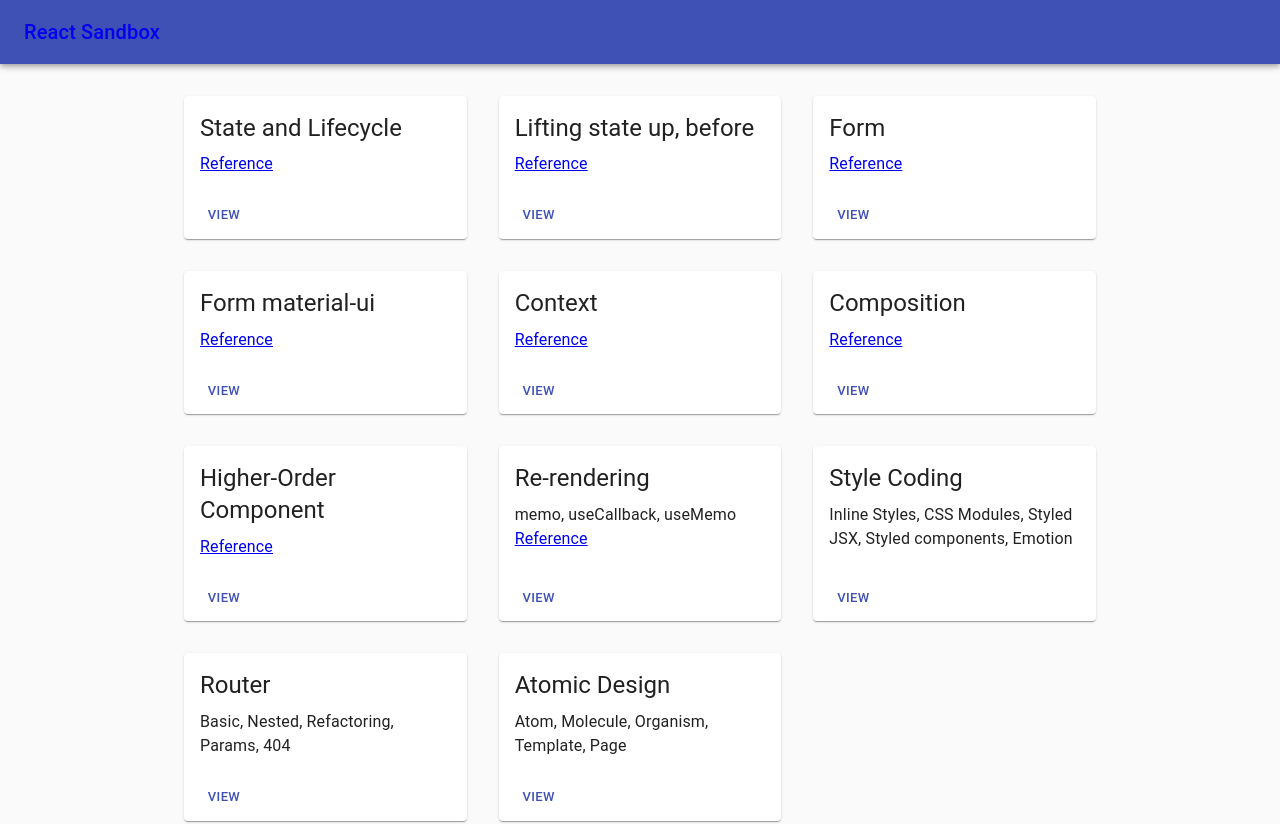
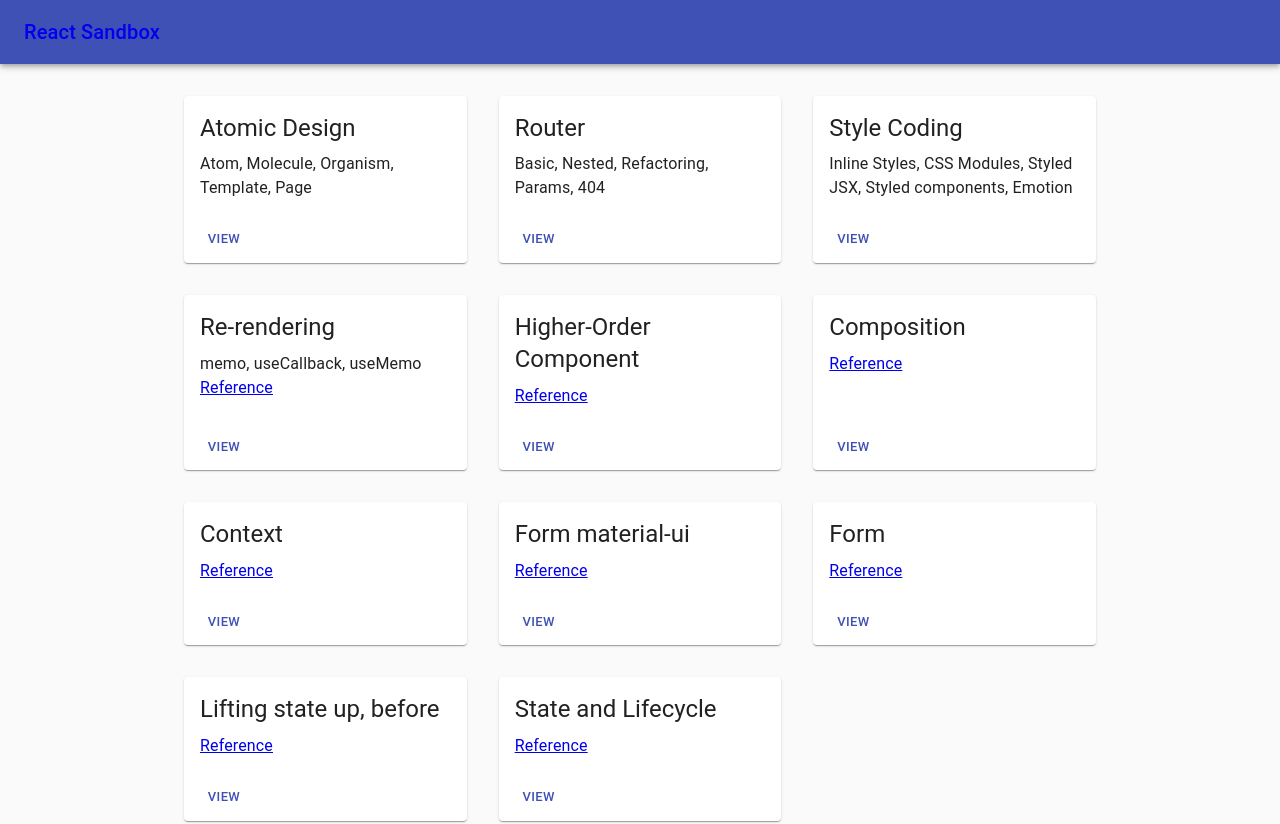
Before and after one commit to tayutaedomo/react-sandbox, a React (Create React App) app: page / in a window 1280 px wide. Shown: the top 824 px of the page. Built offline with nearby package versions, Linux system fonts and the light colour scheme.

Commit message:
refactor: Home component

```diff
--- a/src/components/home/HomeScreen.js
+++ b/src/components/home/Home.jsx
@@ -1,15 +1,7 @@
 import React from 'react';
-import { makeStyles } from '@material-ui/core/styles';
 import Grid from '@material-ui/core/Grid';
 
 import HomeCard from './HomeCard';
-
-const useStyles = makeStyles((theme) => ({
-  cardGrid: {
-    paddingTop: theme.spacing(4),
-    paddingBottom: theme.spacing(4),
-  },
-}));
 
 const renderCard = (card) => {
   return (
@@ -20,14 +12,15 @@ const renderCard = (card) => {
 };
 
 const Home = () => {
-  const classes = useStyles();
-
   return (
     <React.Fragment>
       <Grid container spacing={4}>
-        {cards.map((card) => {
-          return renderCard(card);
-        })}
+        {cards
+          .slice()
+          .reverse()
+          .map((card) => {
+            return renderCard(card);
+          })}
       </Grid>
     </React.Fragment>
   );
--- a/src/router/Router.jsx
+++ b/src/router/Router.jsx
@@ -2,9 +2,7 @@ import React from 'react';
 import { BrowserRouter, Switch, Route } from 'react-router-dom';
 
 import DefaultLayout from '../components/templates/DefaultLayout';
-import AtomicDesignDefaultLayout from '../components/atomic_design/templates/DefaultLayout';
-import AtomicDesignHeaderOnly from '../components/atomic_design/templates/HeaderOnly';
-import HomeScreen from '../components/home/HomeScreen';
+import Home from '../components/home/Home';
 import ClockScreen from '../components/clock/ClockScreen';
 import TempBeforeScreen from '../components/temperature/TempBeforeScreen';
 import TempAfterScreen from '../components/temperature/TempAfterScreen';
@@ -18,6 +16,8 @@ import Styles from '../components/styles/Styles';
 import RouterLinks from '../components/router/RouterLinks';
 import { routerRoutes } from './RouterRoutes';
 import RouterPage404 from '../components/router/RouterPage404';
+import AtomicDesignDefaultLayout from '../components/atomic_design/templates/DefaultLayout';
+import AtomicDesignHeaderOnly from '../components/atomic_design/templates/HeaderOnly';
 import AtomicDesignTop from '../components/atomic_design/pages/Top';
 import AtomicDesignUsers from '../components/atomic_design/pages/Users';
 
@@ -27,7 +27,7 @@ const Router = () => {
       <Switch>
         <Route exact path="/">
           <DefaultLayout>
-            <HomeScreen />
+            <Home />
           </DefaultLayout>
         </Route>
         <Route path="/clock">
```
Also changed, not shown: src/components/home/HomeCard.jsx (renamed from src/components/home/HomeCard.js).
